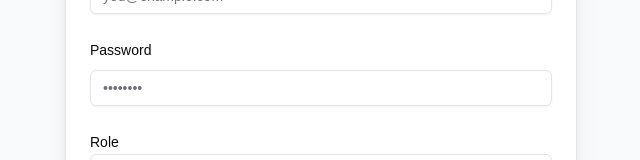
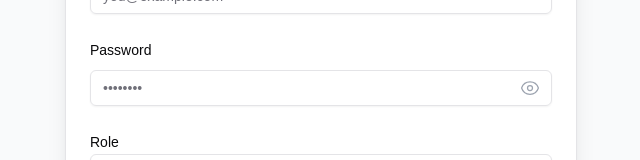
Before and after one commit to Pravin0607/StudyWise, a Next.js app: page /login in a window 1280 px wide. Shown: the part 352-512 px from the top of the page, without its empty margins (319-959 px from the left). Built offline with nearby package versions, Linux system fonts and the light colour scheme.

Commit message:
mod : added reveal password, comented descriptive option, added selected class selection

```diff
--- a/app/(auth)/login/page.tsx
+++ b/app/(auth)/login/page.tsx
@@ -28,7 +28,7 @@
   const [role, setRole] = useState("")
   const router = useRouter()
   const setUser = useUserStore(state => state.setUser);
-
+  const [showPassword, setShowPassword] = useState(false);
   const onSubmit = async (data: LoginFormData) => {
     try {
       const response = await axios.post(`${base_url}/auth/login`, {
@@ -96,25 +96,43 @@
                 )}
               </motion.div>
 
-              <motion.div
+                <motion.div
                 initial={{ opacity: 0, x: 50 }}
                 animate={{ opacity: 1, x: 0 }}
                 transition={{ duration: 0.5 }}
                 className="space-y-2"
-              >
+                >
                 <label htmlFor="password" className="text-sm font-medium">
                   <Small>Password</Small>
                 </label>
-                <Input
+                <div className="relative">
+                  <Input
                   {...register("password", { required: "Password is required" })}
-                  type="password"
+                  type={showPassword ? "text" : "password"}
                   placeholder="••••••••"
-                  className="w-full"
-                />
+                  className="w-full pr-10"
+                  />
+                  <button
+                  type="button"
+                  onClick={() => setShowPassword(!showPassword)}
+                  className="absolute inset-y-0 right-0 pr-3 flex items-center text-gray-400 hover:text-gray-600"
+                  >
+                  {showPassword ? (
+                    <svg xmlns="http://www.w3.org/2000/svg" fill="none" viewBox="0 0 24 24" strokeWidth={1.5} stroke="currentColor" className="w-5 h-5">
+                    <path strokeLinecap="round" strokeLinejoin="round" d="M3.98 8.223A10.477 10.477 0 001.934 12C3.226 16.338 7.244 19.5 12 19.5c.993 0 1.953-.138 2.863-.395M6.228 6.228A10.45 10.45 0 0112 4.5c4.756 0 8.773 3.162 10.065 7.498a10.523 10.523 0 01-4.293 5.774M6.228 6.228L3 3m3.228 3.228l3.65 3.65m7.894 7.894L21 21m-3.228-3.228l-3.65-3.65m0 0a3 3 0 10-4.243-4.243m4.242 4.242L9.88 9.88" />
+                    </svg>
+                  ) : (
+                    <svg xmlns="http://www.w3.org/2000/svg" fill="none" viewBox="0 0 24 24" strokeWidth={1.5} stroke="currentColor" className="w-5 h-5">
+                    <path strokeLinecap="round" strokeLinejoin="round" d="M2.036 12.322a1.012 1.012 0 010-.639C3.423 7.51 7.36 4.5 12 4.5c4.638 0 8.573 3.007 9.963 7.178.07.207.07.431 0 .639C20.577 16.49 16.64 19.5 12 19.5c-4.638 0-8.573-3.007-9.963-7.178z" />
+                    <path strokeLinecap="round" strokeLinejoin="round" d="M15 12a3 3 0 11-6 0 3 3 0 016 0z" />
+                    </svg>
+                  )}
+                  </button>
+                </div>
                 {errors.password && (
                   <Small className="text-red-500">{errors.password.message}</Small>
                 )}
-              </motion.div>
+                </motion.div>
 
               <motion.div>
                 <label htmlFor="role" className="text-sm font-medium">
--- a/app/(dashboard)/teacher/classes/create-exam/CreateQuestions.tsx
+++ b/app/(dashboard)/teacher/classes/create-exam/CreateQuestions.tsx
@@ -40,7 +40,7 @@
           </SelectTrigger>
           <SelectContent>
             <SelectItem value="mcq">Multiple Choice</SelectItem>
-            <SelectItem value="descriptive">Descriptive</SelectItem>
+            {/* <SelectItem value="descriptive">Descriptive</SelectItem> */}
           </SelectContent>
         </Select>
       </div>
--- a/app/(dashboard)/teacher/classes/create-exam/ExamMetaDataStep.tsx
+++ b/app/(dashboard)/teacher/classes/create-exam/ExamMetaDataStep.tsx
@@ -31,6 +31,7 @@
 import { Calendar } from "@/components/ui/calendar";
 import { format } from "date-fns";
 import { TimePicker } from "@/components/shared/TimePicker";
+import useClassStore from "@/store/useClassStore";
 
 const examMetadataSchema = z.object({
     title: z.string().min(1, { message: "Title is required" }),
@@ -67,6 +68,8 @@
 const ExamMetaDataStep = ({ nextStep }: { nextStep: () => void }) => {
     const { setExamMetaData, title, classId, date, startTime, endTime, totalMarks } = useExamStore();
     const {classList}=useClasses();
+    const selectedClass=useClassStore(state=>state.selectedClass);
+
     const {
         register,
         setValue,
@@ -89,7 +92,7 @@
     useEffect(() => {
         // Check if we have any persisted data and populate the form
         if (title) setValue("title", title);
-        if (classId) setValue("classId", classId);
+        if (classId) setValue("classId", selectedClass?.class_id ?? classId);
         if (date) setValue("date", date);
         if (startTime) setValue("startTime", startTime);
         if (endTime) setValue("endTime", endTime);
```
